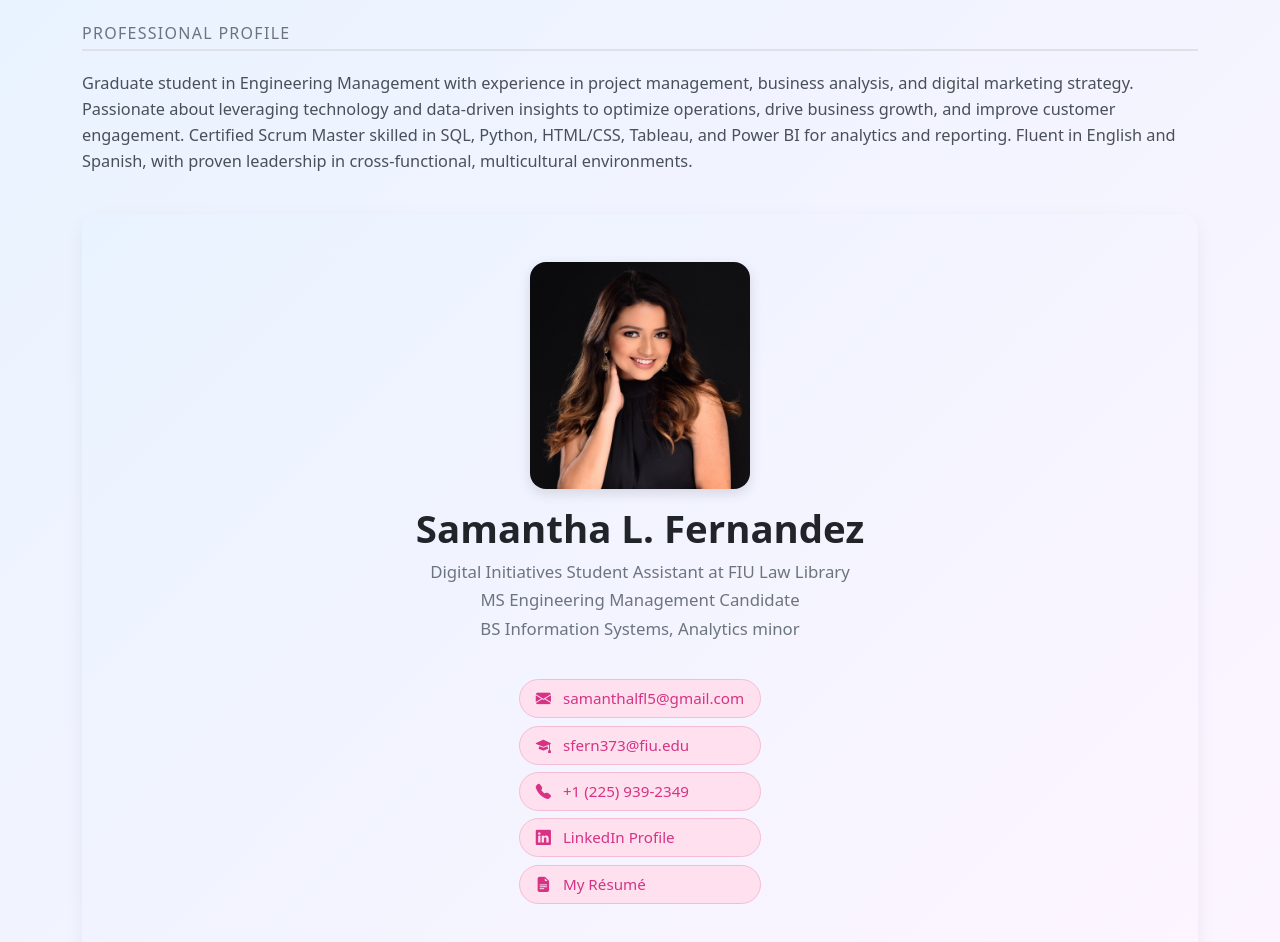
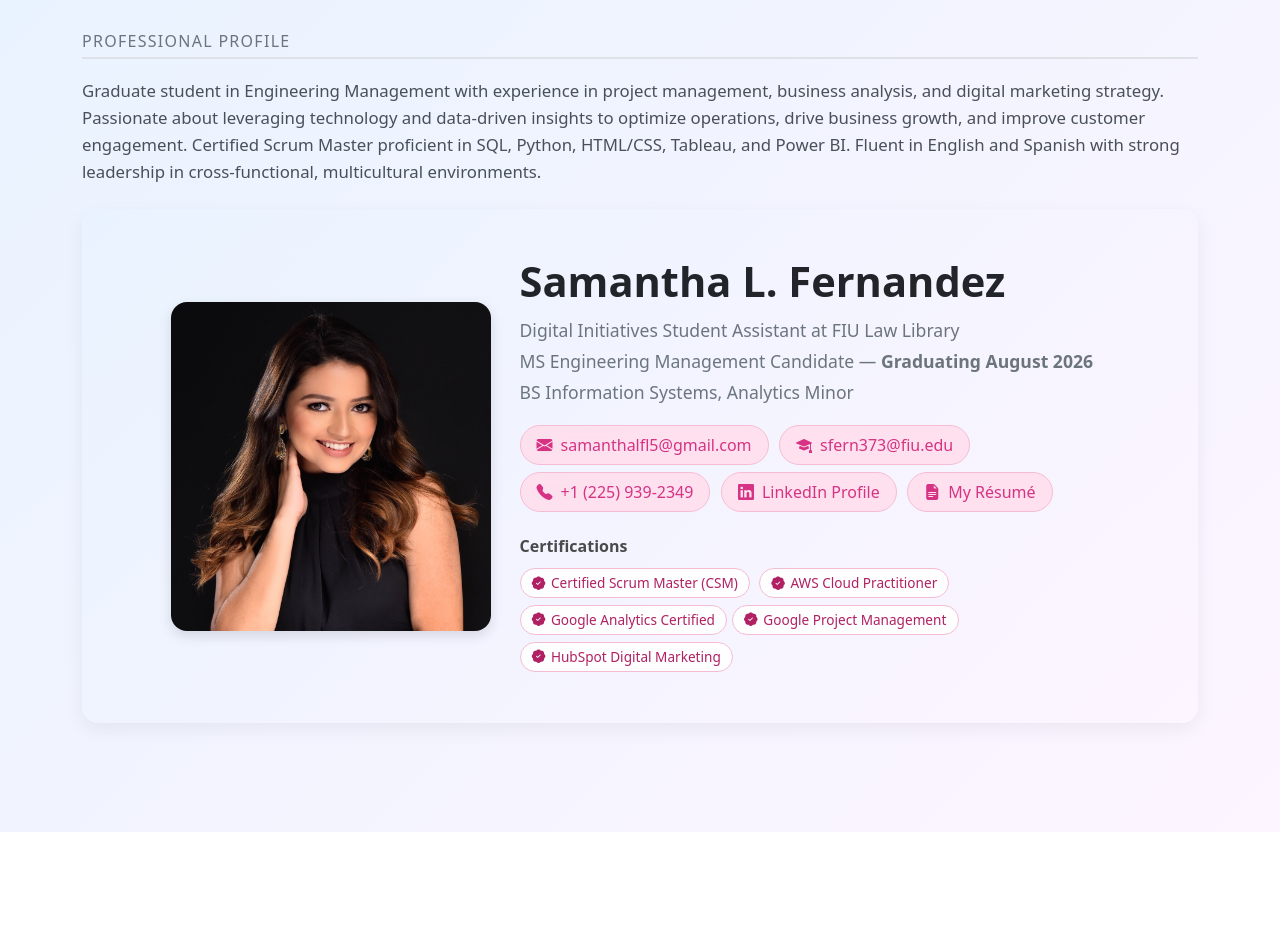
Before and after one commit to samanthalfl5/SamanthaLFernandez, a plain HTML site: page index.html in a window 1280 px wide. After the commit the page ends 832 px from the top, so only its background shows below. Drawn offline with nearby package versions, Linux system fonts and the light colour scheme.

Commit message:
Revise styles and enhance professional profile section
Refactor styles and update profile section for clarity.

```diff
--- a/index.html
+++ b/index.html
@@ -17,7 +17,6 @@
     href="https://cdn.jsdelivr.net/npm/bootstrap-icons@1.11.1/font/bootstrap-icons.css"
   />
 
-  <!-- Custom styles -->
   <style>
     body {
       background: linear-gradient(135deg, #e9f3ff, #fdf5ff);
@@ -25,18 +24,11 @@
       margin: 0;
     }
 
-    .hero {
-      background: linear-gradient(135deg, #e9f3ff, #fdf5ff);
-      border-radius: 1rem;
-      padding: 3rem 2.5rem;
-      margin-top: 2.5rem;
-      margin-bottom: 3rem;
-      box-shadow: 0 0.4rem 1.2rem rgba(0, 0, 0, 0.06);
-    }
-
+    /* Section heading for "Professional Profile" */
     .section-title {
       border-bottom: 2px solid #dee2e6;
       padding-bottom: 0.35rem;
+      margin-top: 2rem;
       margin-bottom: 1.2rem;
       text-transform: uppercase;
       font-size: 1rem;
@@ -44,72 +36,95 @@
       color: #6c757d;
     }
 
+    .hero {
+      background: linear-gradient(135deg, #e9f3ff, #fdf5ff);
+      border-radius: 1rem;
+      padding: 3rem 2.5rem;
+      margin-top: 1.5rem;
+      margin-bottom: 3rem;
+      box-shadow: 0 0.4rem 1.2rem rgba(0,0,0,0.06);
+    }
+
+    /* Bigger picture, more dominant */
+    .profile-pic {
+      width: 100%;
+      max-width: 320px; /* increased */
+      border-radius: 1rem;
+      box-shadow: 0 0.3rem 0.8rem rgba(0,0,0,0.12);
+      object-fit: cover;
+    }
+
     .name-title {
-      font-size: 2.4rem;
+      font-size: 2.6rem;
       font-weight: 700;
-      margin-bottom: 0.5rem;
+      margin-bottom: 0.6rem;
     }
 
     .tagline {
       color: #6c757d;
-      font-size: 1.05rem;
+      font-size: 1.1rem;
+      margin-bottom: 0.3rem;
     }
 
-    .tight-line {
-      margin-bottom: 0.2rem;
+    .summary-text {
+      font-size: 1.05rem;
+      line-height: 1.6;
+      color: #495057;
     }
 
-    .profile-pic {
-      max-width: 220px;
-      border-radius: 1rem;
-      box-shadow: 0 0.3rem 0.8rem rgba(0, 0, 0, 0.12);
-    }
-
-    .contact-box {
-      background: transparent;
-      border-radius: 0.75rem;
-      padding: 0.9rem 0;
-      display: inline-block;
-      text-align: left;
-    }
-
-    /* Baby Pink Frosted Pills */
+    /* Contact pills (baby pink, frosted) */
     .contact-link {
-      display: block;
+      display: inline-flex;
+      align-items: center;
       padding: 0.45rem 1rem;
       border-radius: 999px;
       background-color: rgba(255, 220, 235, 0.85);
       backdrop-filter: blur(6px);
       text-decoration: none;
-      font-size: 0.95rem;
+      font-size: 1rem;
       color: #d63384;
       border: 1px solid #f5bcd3;
       transition: 0.2s;
+      font-weight: 500;
+      margin: 0.2rem 0.4rem 0.2rem 0;
       white-space: nowrap;
-      font-weight: 500;
     }
 
     .contact-link i {
       margin-right: 0.5rem;
     }
 
-    .contact-link + .contact-link {
-      margin-top: 0.45rem;
-    }
-
     .contact-link:hover {
-      background-color: rgba(255, 210, 230, 1);
+      background-color: rgba(255,210,230,1);
       transform: translateY(-1px);
-      box-shadow: 0 0.15rem 0.35rem rgba(255, 150, 200, 0.25);
+      box-shadow: 0 0.15rem 0.35rem rgba(255,150,200,0.25);
       text-decoration: none;
     }
 
-    .summary-text {
-      font-size: 1.02rem;
-      line-height: 1.6;
-      color: #495057;
+    /* Certifications section inside hero */
+    .cert-title {
+      font-size: 1rem;
+      font-weight: 600;
+      margin-top: 1.2rem;
+      margin-bottom: 0.4rem;
+      color: #4a4a4a;
     }
 
+    .cert-badge {
+      display: inline-flex;
+      align-items: center;
+      padding: 0.25rem 0.7rem;
+      border-radius: 999px;
+      background: rgba(255,255,255,0.9);
+      border: 1px solid #f5bcd3;
+      font-size: 0.85rem;
+      color: #b02163;
+      margin: 0.2rem 0.3rem 0.2rem 0;
+    }
+
+    .cert-badge i {
+      margin-right: 0.35rem;
+    }
   </style>
 </head>
 
@@ -117,68 +132,78 @@
   <div class="container">
 
     <!-- Summary -->
-    <div class="mt-4">
-      <h2 class="section-title">Professional Profile</h2>
-      <p class="summary-text">
-        Graduate student in Engineering Management with experience in project management, business analysis, and digital marketing strategy. Passionate about leveraging technology and data-driven insights to optimize operations, drive business growth, and improve customer engagement. Certified Scrum Master skilled in SQL, Python, HTML/CSS, Tableau, and Power BI for analytics and reporting. Fluent in English and Spanish, with proven leadership in cross-functional, multicultural environments.
-      </p>
-    </div>
+    <h2 class="section-title">Professional Profile</h2>
+    <p class="summary-text">
+      Graduate student in Engineering Management with experience in project management,
+      business analysis, and digital marketing strategy. Passionate about leveraging technology
+      and data-driven insights to optimize operations, drive business growth, and improve
+      customer engagement. Certified Scrum Master proficient in SQL, Python, HTML/CSS, Tableau,
+      and Power BI. Fluent in English and Spanish with strong leadership in cross-functional,
+      multicultural environments.
+    </p>
 
-    <!-- Hero -->
+    <!-- HERO SECTION -->
     <div class="hero">
-      <div class="row justify-content-center text-center">
-        <div class="col-lg-9">
+      <div class="row align-items-center justify-content-center">
 
-          <img
-            src="IMG_4736.jpeg"
-            alt="Profile picture"
-            class="img-fluid profile-pic mb-3"
-          />
+        <!-- LEFT COLUMN: PHOTO -->
+        <div class="col-md-4 text-center mb-4 mb-md-0">
+          <img src="IMG_4736.jpeg" class="img-fluid profile-pic" alt="Profile photo">
+        </div>
+
+        <!-- RIGHT COLUMN: NAME + TITLES + LINKS + CERTS -->
+        <div class="col-md-7">
 
           <h1 class="name-title">Samantha L. Fernandez</h1>
 
-          <p class="tagline tight-line">
-            Digital Initiatives Student Assistant at FIU Law Library
+          <p class="tagline">Digital Initiatives Student Assistant at FIU Law Library</p>
+          <p class="tagline">
+            MS Engineering Management Candidate — <strong>Graduating August 2026</strong>
           </p>
-          <p class="tagline tight-line">
-            MS Engineering Management Candidate
-          </p>
-          <p class="tagline tight-line mb-3">
-            BS Information Systems, Analytics minor
-          </p>
+          <p class="tagline mb-3">BS Information Systems, Analytics Minor</p>
 
-          <!-- Contact Information -->
-          <div class="contact-box mt-2">
-
+          <!-- CONTACT LINKS (aligned with the picture/text column) -->
+          <div class="mb-3">
             <a class="contact-link" href="mailto:samanthalfl5@gmail.com">
-              <i class="bi bi-envelope-fill"></i>
-              samanthalfl5@gmail.com
+              <i class="bi bi-envelope-fill"></i> samanthalfl5@gmail.com
             </a>
 
             <a class="contact-link" href="mailto:sfern373@fiu.edu">
-              <i class="bi bi-mortarboard-fill"></i>
-              sfern373@fiu.edu
+              <i class="bi bi-mortarboard-fill"></i> sfern373@fiu.edu
             </a>
 
             <a class="contact-link" href="tel:+12259392349">
-              <i class="bi bi-telephone-fill"></i>
-              +1 (225) 939-2349
+              <i class="bi bi-telephone-fill"></i> +1 (225) 939-2349
             </a>
 
-            <a
-              class="contact-link"
-              href="https://www.linkedin.com/in/samantha-l-fernandez-b818911a8/"
-              target="_blank"
-            >
-              <i class="bi bi-linkedin"></i>
-              LinkedIn Profile
+            <a class="contact-link" href="https://www.linkedin.com/in/samantha-l-fernandez-b818911a8/" target="_blank">
+              <i class="bi bi-linkedin"></i> LinkedIn Profile
             </a>
 
             <a class="contact-link" href="SamanthaFernandez.pdf" target="_blank">
-              <i class="bi bi-file-earmark-text-fill"></i>
-              My Résumé
+              <i class="bi bi-file-earmark-text-fill"></i> My Résumé
             </a>
+          </div>
 
+          <!-- CERTIFICATIONS SECTION -->
+          <div>
+            <div class="cert-title">Certifications</div>
+            <div>
+              <span class="cert-badge">
+                <i class="bi bi-patch-check-fill"></i> Certified Scrum Master (CSM)
+              </span>
+              <span class="cert-badge">
+                <i class="bi bi-patch-check-fill"></i> AWS Cloud Practitioner
+              </span>
+              <span class="cert-badge">
+                <i class="bi bi-patch-check-fill"></i> Google Analytics Certified
+              </span><span class="cert-badge">
+                <i class="bi bi-patch-check-fill"></i> Google Project Management
+              </span>
+              <span class="cert-badge">
+                <i class="bi bi-patch-check-fill"></i> HubSpot Digital Marketing
+              </span>
+            </div>
           </div>
 
         </div>
@@ -187,7 +212,6 @@
 
   </div>
 
-  <!-- Bootstrap JS -->
   <script src="https://cdn.jsdelivr.net/npm/bootstrap@5.3.3/dist/js/bootstrap.bundle.min.js"></script>
 </body>
 </html>
```
